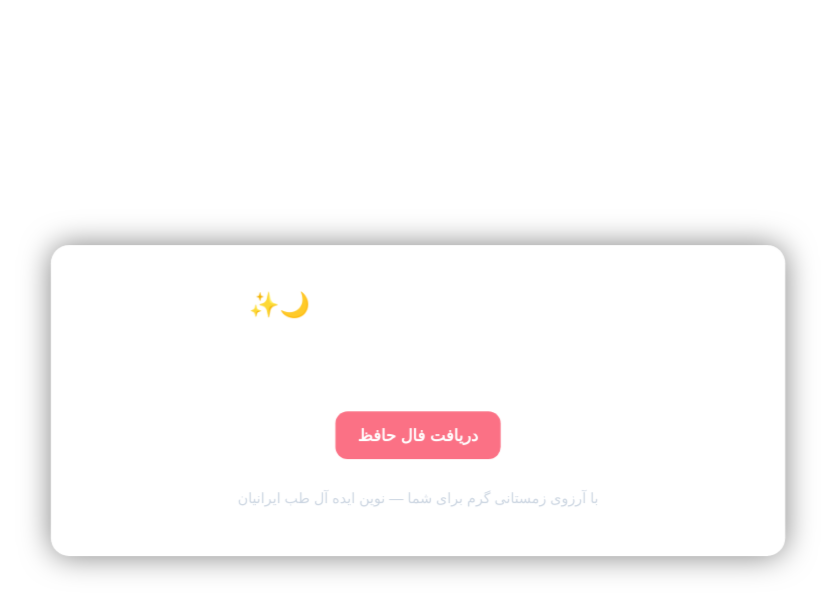
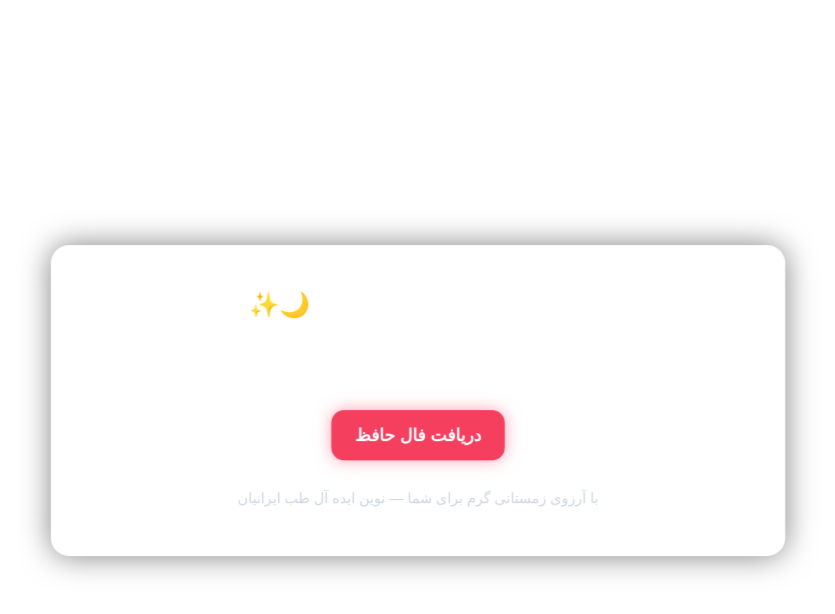
Before and after one commit to digimedmarketcom-spec/hafez, a plain HTML site: page index.html in a window 1280 px wide. In both pictures the pointer is over the button "دریافت فال حافظ". Shown: the whole page, without its empty margins (222-1057 px from the left). Drawn offline with Linux system fonts and the light colour scheme; a web font is replaced by a local one.

Commit message:
Update index.html

```diff
--- a/index.html
+++ b/index.html
@@ -92,7 +92,8 @@
     }
 
     button:hover {
-        background: #fb7185;
+        transform: scale(1.05);
+        box-shadow: 0 0 15px rgba(255, 71, 112, 0.5);
     }
 
     #falBox {
```
